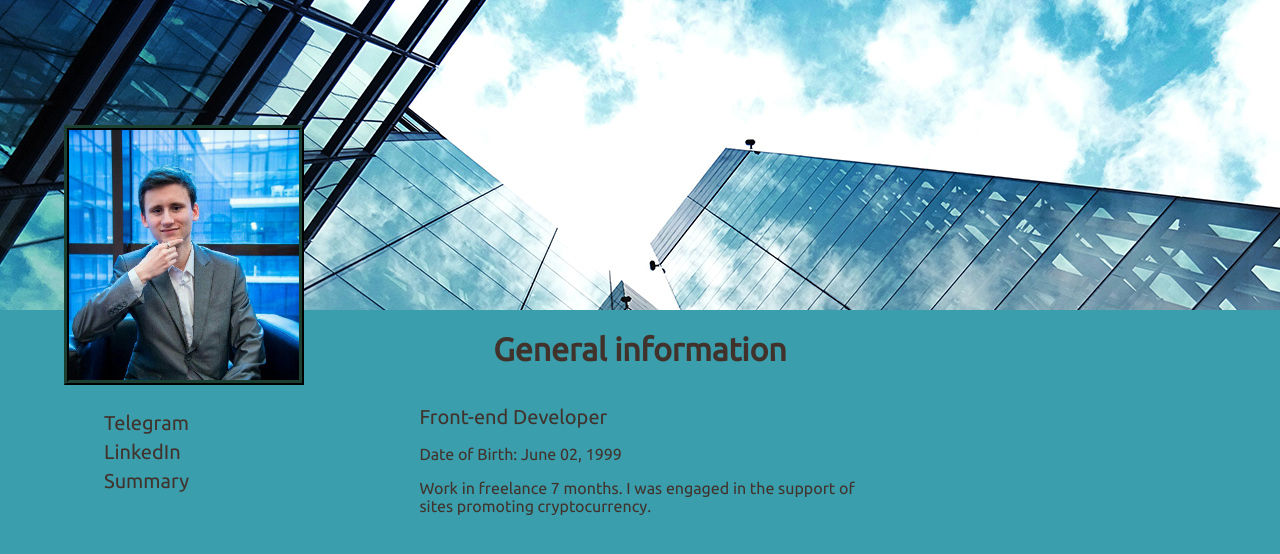
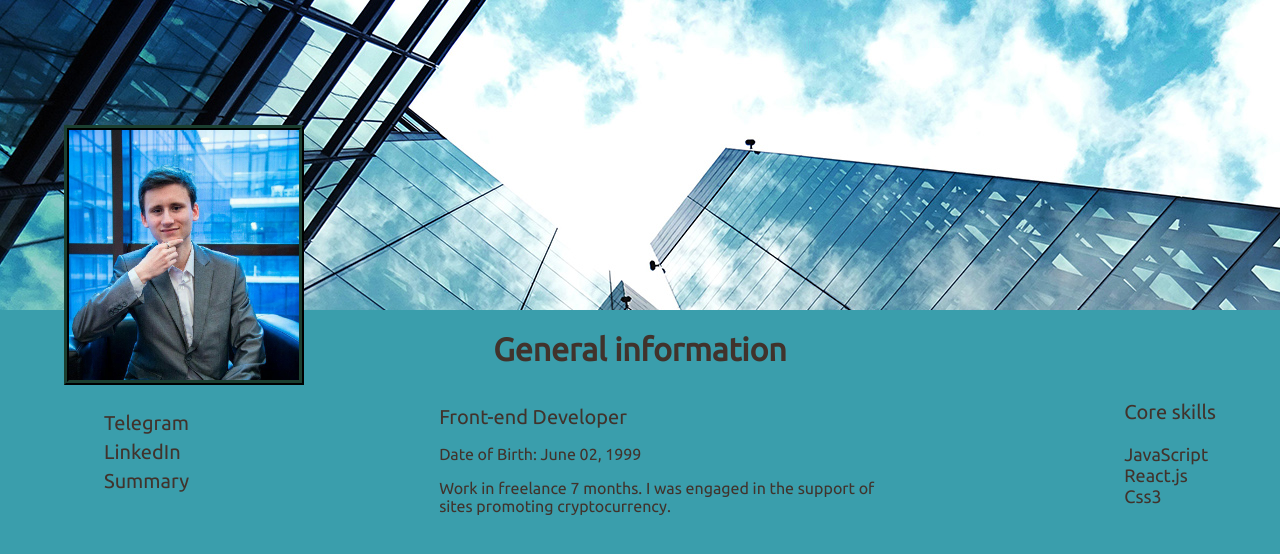
Before and after one commit to MrKrasnov/MrKrasnov, a React (Create React App) app: page / in a window 1280 px wide. Shown: the top 554 px of the page. Built offline with nearby package versions, Linux system fonts and the light colour scheme.

Commit message:
Finished desktop version of main.jsx

```diff
--- a/src/components/Main.jsx
+++ b/src/components/Main.jsx
@@ -20,6 +20,14 @@ function Main(){
                             <p>Work in freelance 7 months. I was engaged in the support of <br/>
                                sites promoting cryptocurrency.</p>
                         </div>
+                        <div className="main-title-flex-distribution-speciality-skill">
+                            <p className="main-title-flex-distribution-speciality-skill-core">Core skills</p>
+                            <p className="main-title-flex-distribution-speciality-skill-core-select">
+                                JavaScript <br/>
+                                React.js <br/>
+                                Css3
+                            </p>
+                        </div>
                     </div>
                 </div>
             </div>
--- a/src/sass/_main.sass
+++ b/src/sass/_main.sass
@@ -14,11 +14,18 @@
                 color: #f1e2e2
         &-flex
             display: flex
+            justify-content: space-between
             &-distribution
                 margin-top: 10px
-                margin-left: 20%
                 color: #41332c
                 &-speciality
                     font-size: 20px
                     margin-top: 5px
                     margin-bottom: 0
+                    &-skill
+                        color: #41332c
+                        &-core
+                            margin-top: 10px
+                            font-size: 20px
+                            &-select
+                                font-size: 18px
```
